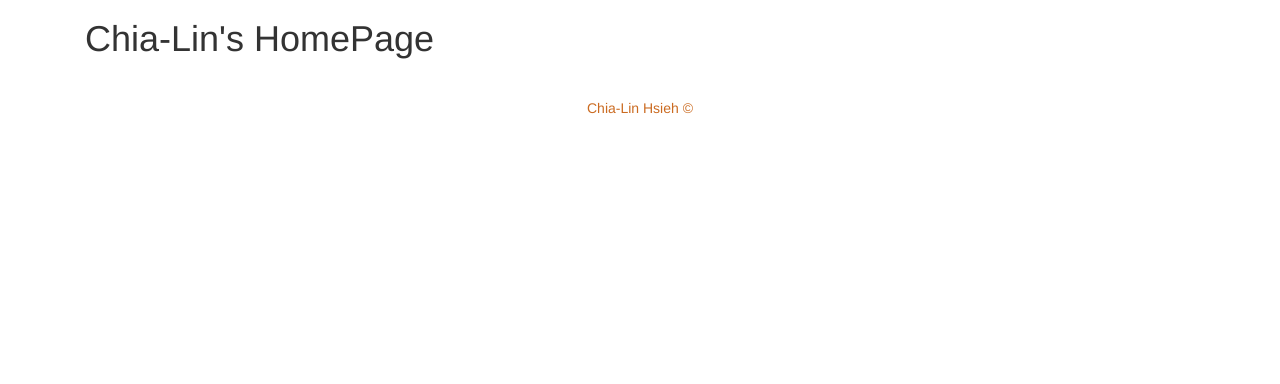
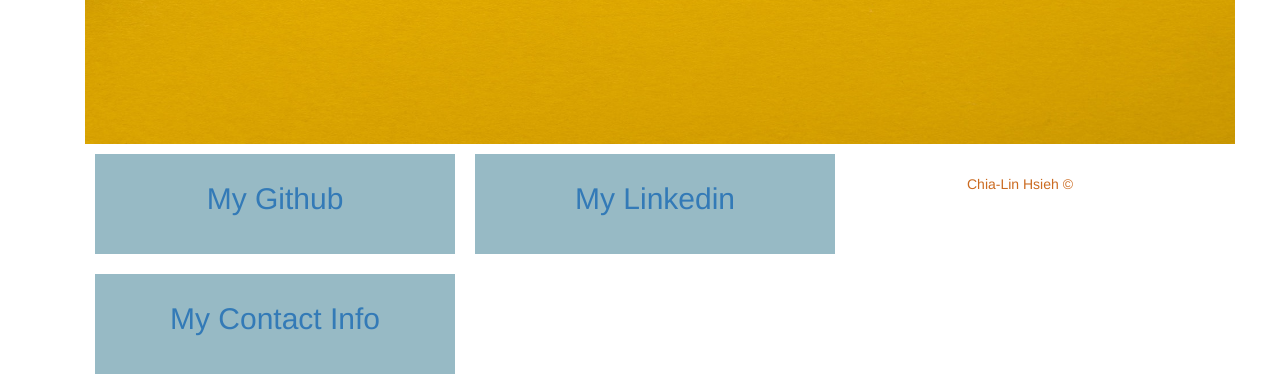
Before and after one commit to ChiaLinz/is601-project1, a Flask app: page / in a window 1280 px wide. Shown: the part 696-1080 px from the top of the page. Before the commit the page ends 810 px from the top, so only its background shows below. Run offline with Flask 2, Linux system fonts and the light colour scheme; some libraries are stand-ins or nearby versions.

Commit message:
Index content update

```diff
--- a/app/templates/index.html
+++ b/app/templates/index.html
@@ -63,6 +63,29 @@
             #footer {
                 text-align: center;
             }
+
+            .left, .right, .mid {
+                float: left;
+                padding: 8px;
+                margin: 10px;
+                background: #97bac5;
+                font-size: 32px;
+            }
+
+            .left {
+                width: 360px;
+                height: 100px;
+            }
+
+            .right {
+                width: 360px;
+                height: 100px;
+            }
+            .mid {
+                width: 360px;
+                height: 100px;
+            }
+
         </style>
         <body>
 
@@ -81,12 +104,13 @@
 
     </header>
 
-    <div style="float:middle"><h1>Index</h1></div>
-    <img src="../static/images/index_bg.jpg alt="Git Workflow" class="center" width="1100" height="400">
+    <img src="../static/images/index_bg.jpg" alt="bg" class="center" width="1150" height="600">
     <div id="main_menu" class="blue make2Bigger">
-        <h1>Chia-Lin's HomePage</h1>
     </div>
+        <div class="left"><h2 align="center"> <a href="https://github.com/ChiaLinz">My Github</a></h2></div>
 
+        <div class="mid"><h2 align="center"><a href="https://www.linkedin.com/in/jeffrey-hsieh-839289144/">My Linkedin</h2></div>
+        <div class="right"><h2 align="center"><a href="mailto:ch35@njit.edu">My Contact Info</h2></div>
 
 
 
```
Also changed, not shown: app/static/images/index_bg.jpg.
